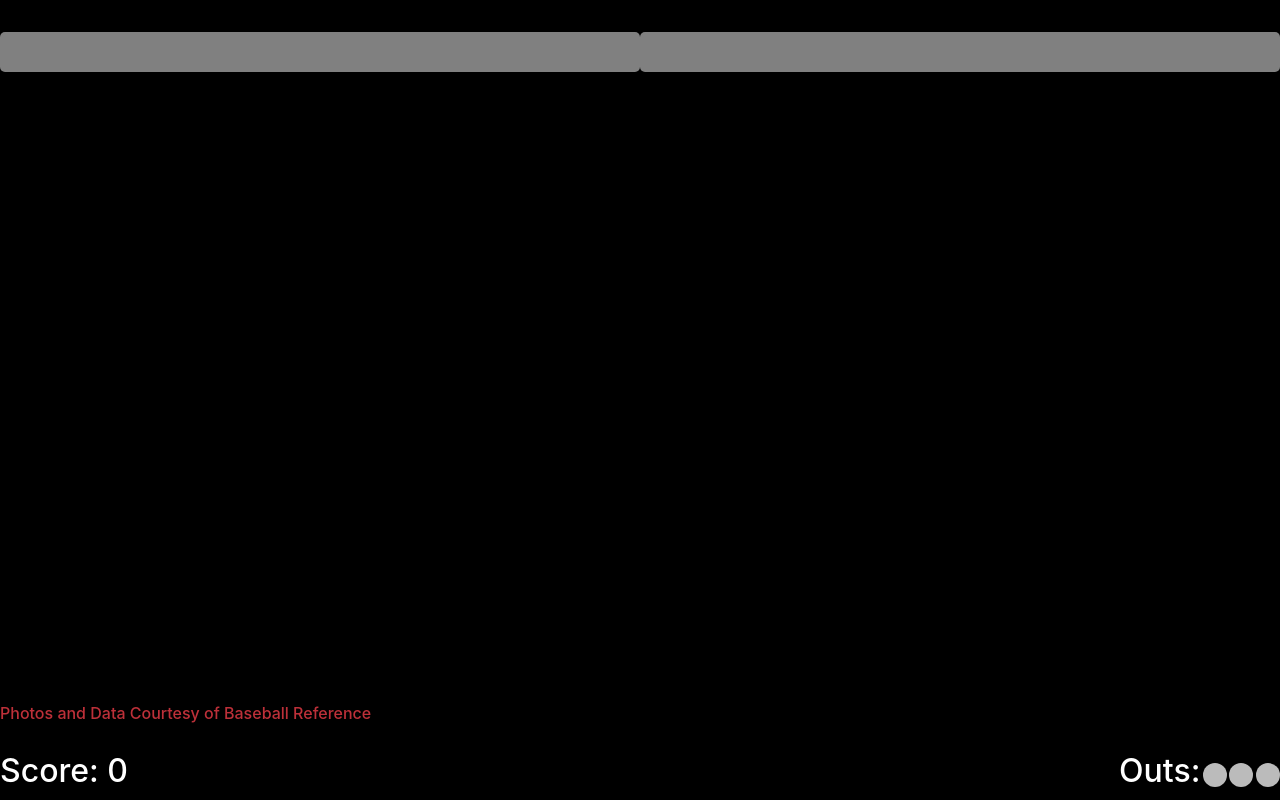
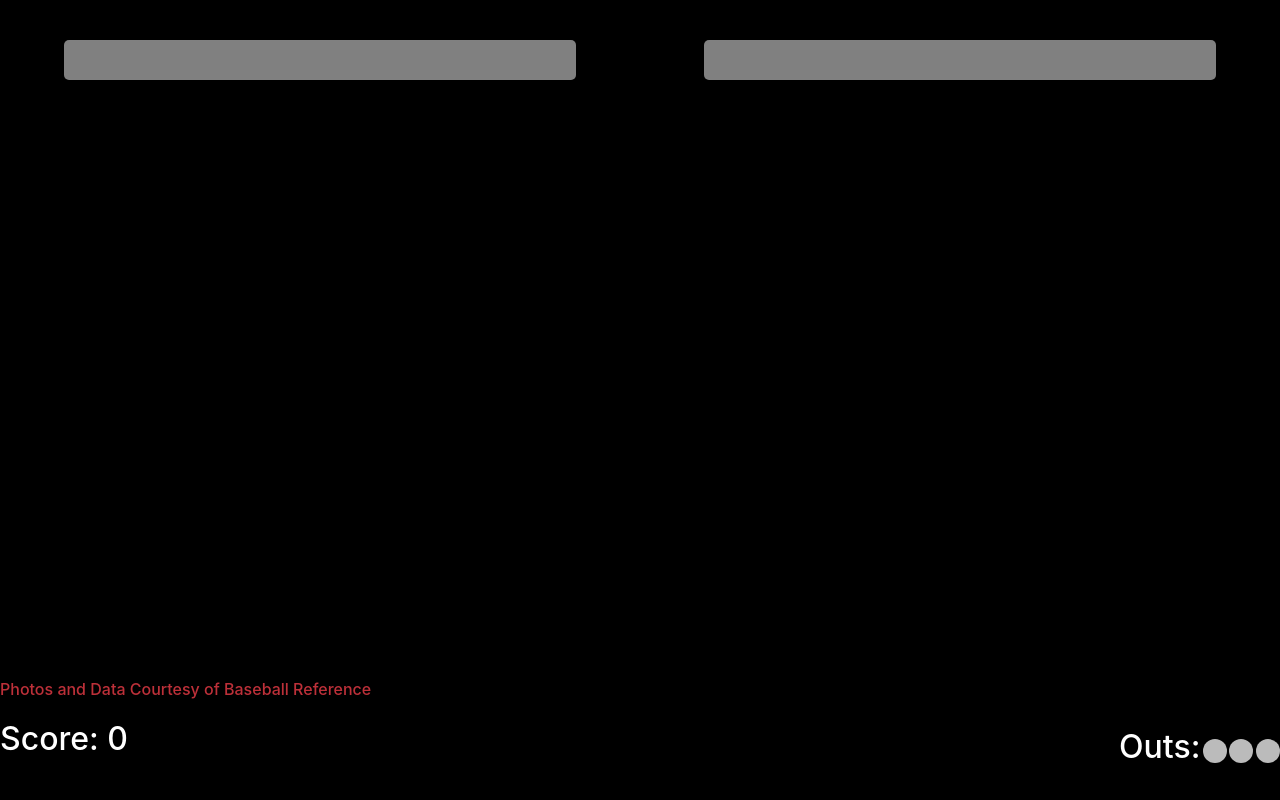
Before and after one commit to TravisGibbs/MLB_OU, a Flask app: template templates/play.html in a window 1280 px wide. Run offline with Flask 2, Linux system fonts and the light colour scheme; the template is opened without the code that fills it, so the values that code supplies are empty; some libraries are stand-ins or nearby versions.

Commit message:
more touches

```diff
--- a/static/main.css
+++ b/static/main.css
@@ -6,10 +6,10 @@ html, body {
 
 .player-panel {
     background-position: center;
-    background-size: 50vw, 40vh;
+    background-size: 40vw, 40vh;
     background-repeat: no-repeat;
     filter: grayscale(50%);
-    height: 90vh;
+    height: 85vh;
 }
 
 .flexContainer {
@@ -19,7 +19,7 @@ html, body {
   }
 
 .small-height {
-    height: 4vh;
+    height: 5vh;
 }
 
 .gray-scale {
@@ -46,14 +46,14 @@ h3 {
 }
 
 .ninety {
-    height: 90vh;
+    height: 85vh;
 }
 
 .box {
     background-color: rgba(255, 255, 255, 0.5);
     color: black;
     border-radius: 5px;
-    width: 100%;
+    width: 80%;
     margin-top: 20%;
     margin: auto;
     text-align: center;
@@ -116,10 +116,10 @@ h3 {
 }
 
 .hack {
-    margin-top: -90vh;
+    margin-top: -85vh;
     margin-right: 0px;
     margin-left: 0px;
-    height: 90vh;
+    height: 85vh;
     z-index: 10;
 }
 
```
